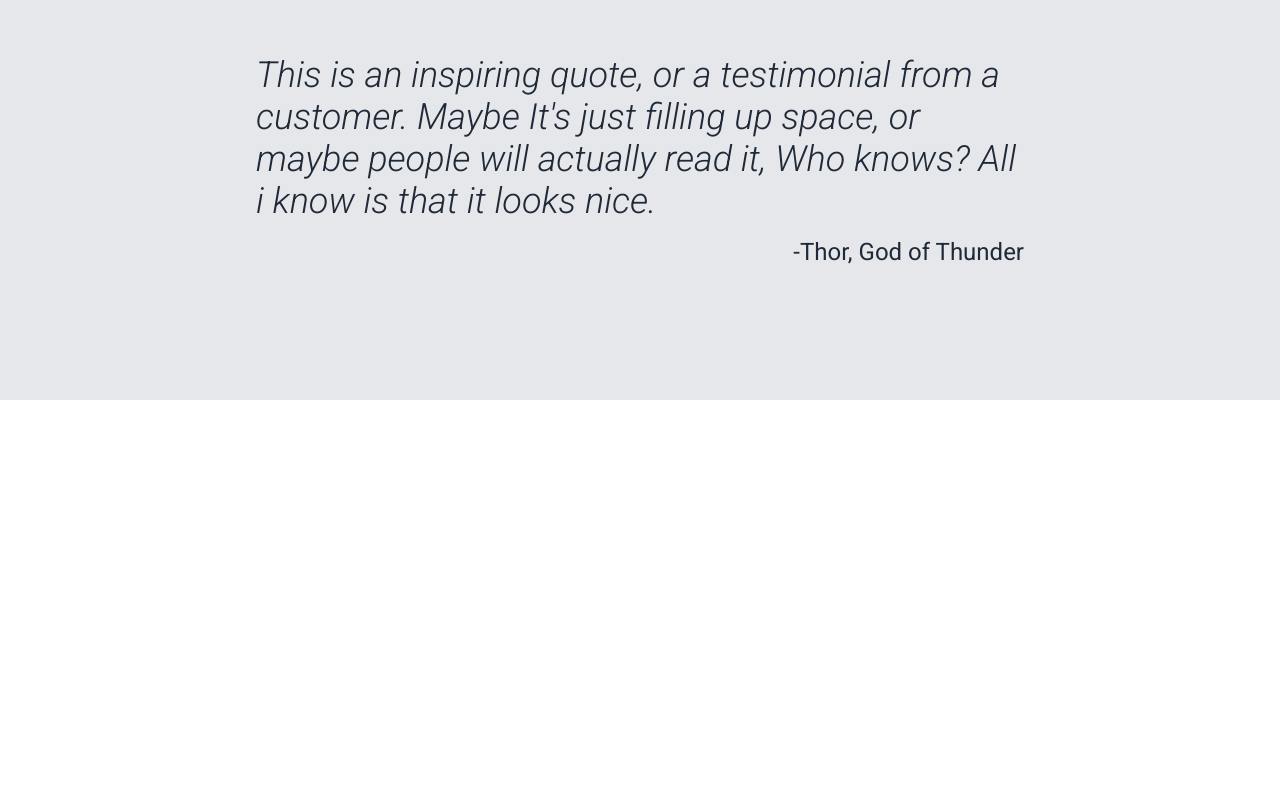
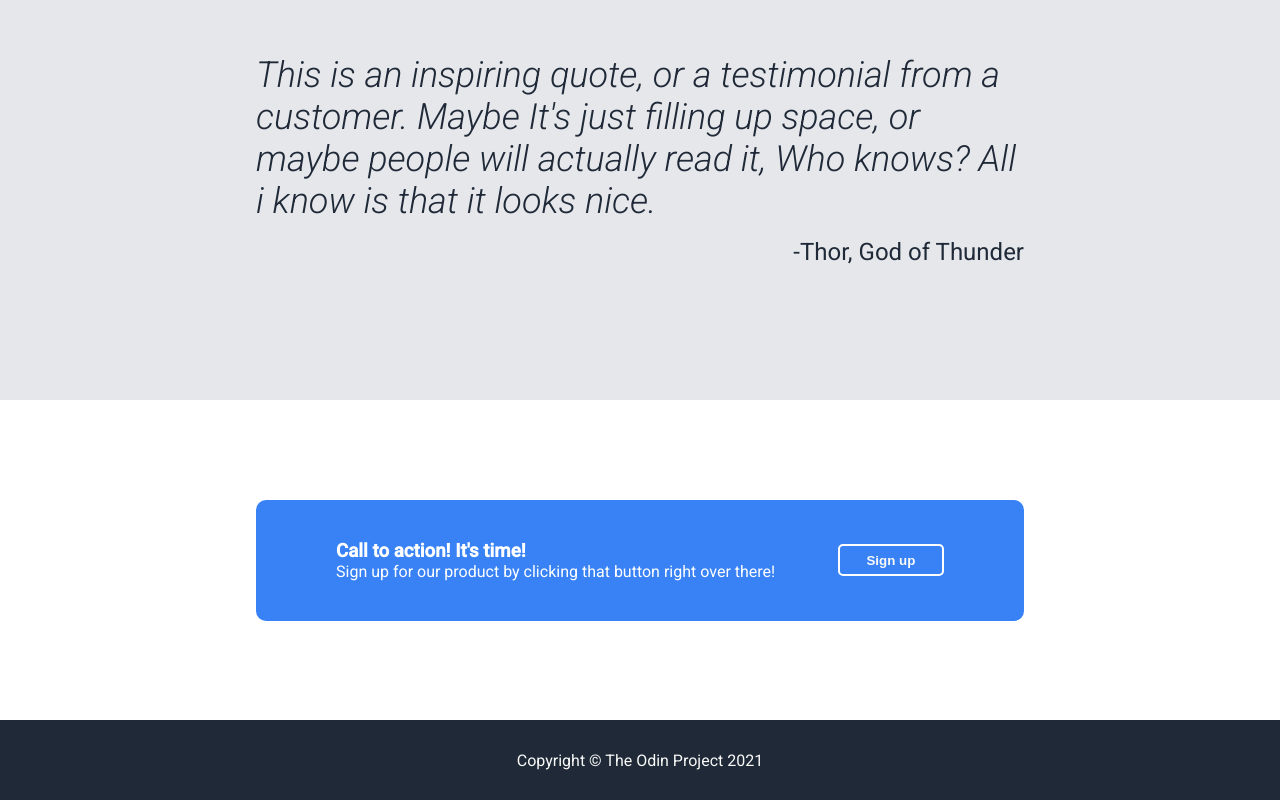
Before and after one commit to AdrianGallano/mini-landing-page, a plain HTML site: page index.html in a window 1280 px wide. Shown: the part 1160-1960 px from the top of the page. Before the commit the page ends 1560 px from the top, so only its background shows below. Drawn offline with Linux system fonts and the light colour scheme.

Commit message:
Add contact and footer

```diff
--- a/index.html
+++ b/index.html
@@ -23,7 +23,7 @@
                 <h1 class="head-text">This website is awesome</h1>
                 <p class="sub-text">This website has some subtext that goes here under the main title.
                     it's smaller font and the color is lower contrast</p>
-                <button class="header-button">Sign up</button>
+                <button class="button">Sign up</button>
             </div>
             <div class="content-two">
                 <p>this is a placeholder for an image</p>
@@ -57,7 +57,6 @@
         </div>
     </div> <!-- end information -->
 
-
     <!-- Quote -->
     <div class="quote-section">
         <div class="quote-section-content">
@@ -70,5 +69,20 @@
         </div>
     </div><!-- quote end -->
 
+    <!-- Contact -->
+    <div class="contact">
+        <div class="contact-card">
+            <div class="contact-content">
+                <h3 class="contact-header"> Call to action! It's time!</h3>
+                <p class="contact-description">Sign up for our product by clicking that button
+                    right over there!</p>
+            </div>
+            <button class="button white-border">Sign up</button>
+        </div>
+    </div><!-- contact end -->
+
+    <footer>
+        <p>Copyright &copy; The Odin Project 2021</p>
+    </footer>
 </body>
 </html>
--- a/style.css
+++ b/style.css
@@ -105,7 +105,7 @@ body{
     font-weight: var(--hero-secondary-text-weight);
 }
 
-.header-button{
+.button{
     background-color: var(--button-color);
     border: none;
     border-radius: 5px;
@@ -179,3 +179,40 @@ body{
     align-self: flex-end;
     font-weight: bolder;
 }
+
+/* Contact */
+.contact{
+    display: flex;
+    height: 40vh;
+    align-items: center;
+    justify-content: center;
+}
+
+.contact-card{
+    display: flex;
+    background-color: var(--button-color);
+    align-items: center;
+    border-radius: 10px;
+    padding: 2.5em 5em;
+    width: 60%;
+    justify-content: space-between;
+}
+
+.contact-content{
+    color: white;
+}
+
+.white-border{
+    border: 2px solid white;
+}
+
+/* footer */
+footer{
+    display: flex;
+    background-color: var(--hero-footer-background);
+    color: var(--hero-main-text-color);
+    height: 10vh;
+    align-items: center;
+    justify-content: center;
+
+}
```
